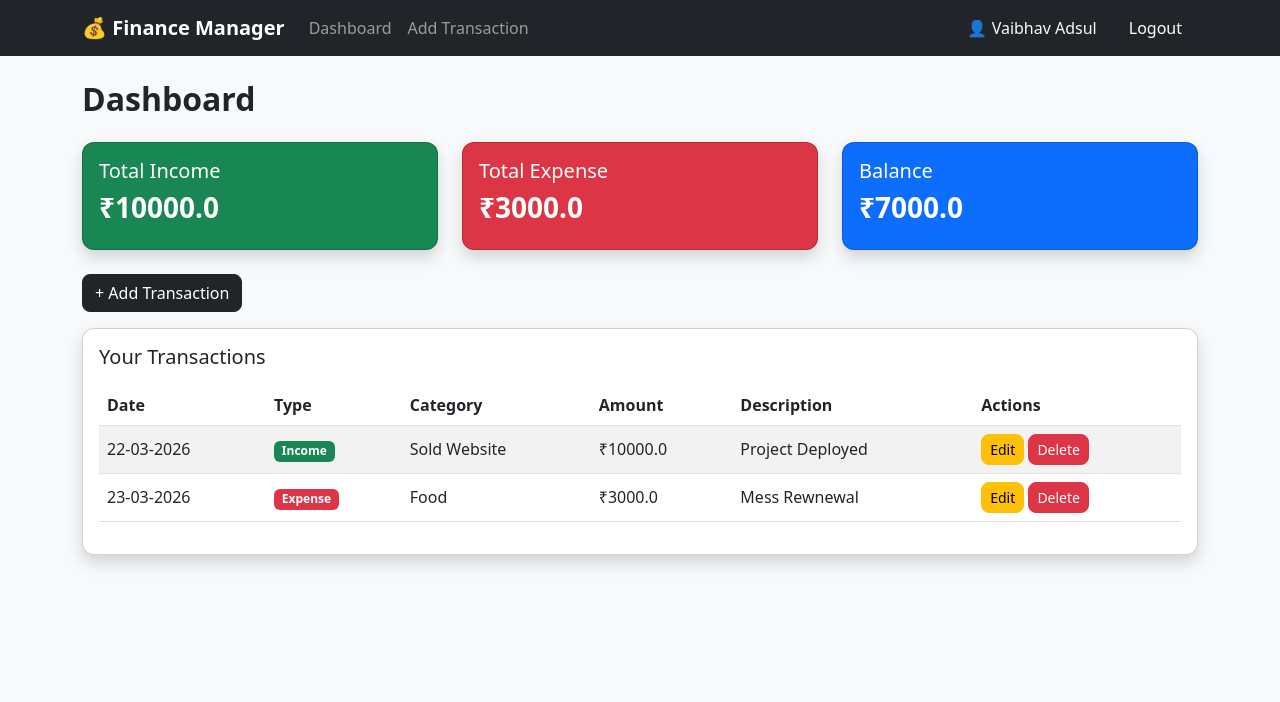
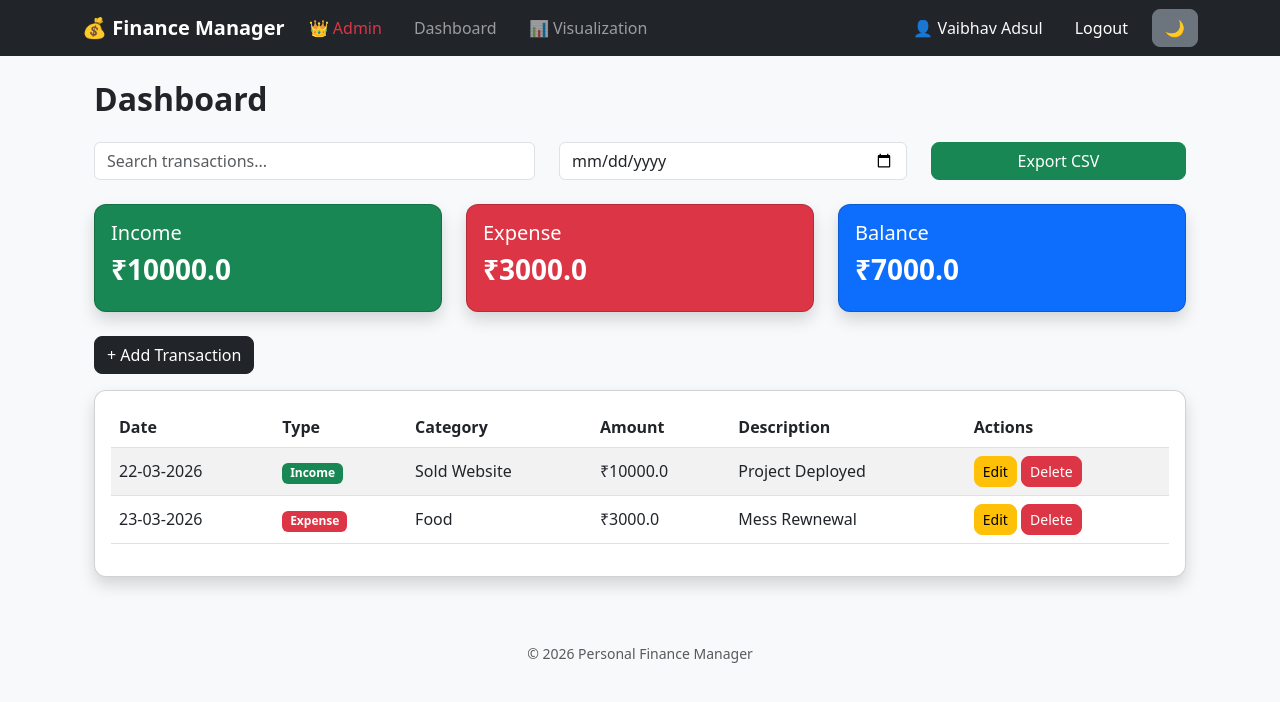
Before and after one commit to Vaibhav5564/Personal-Finance-Manager, a Flask app: page /dashboard in a window 1280 px wide. Shown: the top 702 px of the page. Run offline with Flask 3, Linux system fonts and the light colour scheme; a user stored in the database is signed in.

Commit message:
Added my project

```diff
--- a/Personal Finance Manager/app/models.py
+++ b/Personal Finance Manager/app/models.py
@@ -9,6 +9,7 @@ from datetime import datetime
 # This table stores all user-related data like login info
 class User(db.Model, UserMixin):
     id = db.Column(db.Integer, primary_key=True)
+    is_admin = db.Column(db.Boolean, default=False)
 
     # basic user info
     username = db.Column(db.String(100), unique=True, nullable=False)
--- a/Personal Finance Manager/app/routes.py
+++ b/Personal Finance Manager/app/routes.py
@@ -1,47 +1,43 @@
-from flask import Blueprint, render_template, redirect, url_for, flash
+from flask import Blueprint, render_template, redirect, url_for, flash, Response, request
 from .models import User, Transaction
 from .forms import RegisterForm, LoginForm, TransactionForm
 from . import db
 from .utils import calculate_totals
 from flask_login import login_user, login_required, logout_user, current_user
 from werkzeug.security import generate_password_hash, check_password_hash
+import csv
 
-# Blueprint setup
+# Blueprint
 main = Blueprint('main', __name__)
-
 
 # -----------------------------
 # HOME
 # -----------------------------
+
 @main.route('/')
 def home():
-    if current_user.is_authenticated:
-        return redirect(url_for('main.dashboard'))
+    logout_user()   # 🔥 force logout every time
     return redirect(url_for('main.login'))
-
 
 # -----------------------------
 # REGISTER
 # -----------------------------
 @main.route('/register', methods=['GET', 'POST'])
 def register():
-    # if already logged in → go dashboard
     if current_user.is_authenticated:
         return redirect(url_for('main.dashboard'))
 
     form = RegisterForm()
 
     if form.validate_on_submit():
-        # check existing email
         existing_user = User.query.filter_by(email=form.email.data).first()
+
         if existing_user:
             flash('Email already exists. Please login.')
             return redirect(url_for('main.login'))
 
-        # hash password
         hashed_password = generate_password_hash(form.password.data)
 
-        # create new user
         new_user = User(
             username=form.username.data,
             email=form.email.data,
@@ -56,13 +52,11 @@ def register():
 
     return render_template('auth/register.html', form=form)
 
-
 # -----------------------------
 # LOGIN
 # -----------------------------
 @main.route('/login', methods=['GET', 'POST'])
 def login():
-    # if already logged in → skip login
     if current_user.is_authenticated:
         return redirect(url_for('main.dashboard'))
 
@@ -71,7 +65,6 @@ def login():
     if form.validate_on_submit():
         user = User.query.filter_by(email=form.email.data).first()
 
-        # validate credentials
         if user and check_password_hash(user.password, form.password.data):
             login_user(user)
             flash('Login successful!')
@@ -92,17 +85,13 @@ def logout():
     flash('Logged out successfully.')
     return redirect(url_for('main.login'))
 
-
 # -----------------------------
 # DASHBOARD
 # -----------------------------
 @main.route('/dashboard')
 @login_required
 def dashboard():
-    # fetch user's transactions
     transactions = Transaction.query.filter_by(user_id=current_user.id).all()
-
-    # calculate totals using utils
     income, expense, balance = calculate_totals(transactions)
 
     return render_template(
@@ -113,7 +102,6 @@ def dashboard():
         balance=balance
     )
 
-
 # -----------------------------
 # ADD TRANSACTION
 # -----------------------------
@@ -123,9 +111,25 @@ def add_transaction():
     form = TransactionForm()
 
     if form.validate_on_submit():
+
+        # Get current user's transactions
+        transactions = Transaction.query.filter_by(user_id=current_user.id).all()
+
+        income = sum(t.amount for t in transactions if t.type == 'income')
+        expense = sum(t.amount for t in transactions if t.type == 'expense')
+
+        new_amount = form.amount.data
+
+        # ❌ BLOCK NEGATIVE BALANCE
+        if form.type.data == 'expense' and (expense + new_amount > income):
+            remaining = income - expense
+            flash(f'❌ Insufficient balance! You only have ₹{remaining}', 'danger')
+            return render_template('dashboard/add_transaction.html', form=form)
+
+        # ✅ SAVE TRANSACTION
         new_transaction = Transaction(
             type=form.type.data,
-            amount=form.amount.data,
+            amount=new_amount,
             category=form.category.data,
             description=form.description.data,
             user_id=current_user.id
@@ -134,7 +138,7 @@ def add_transaction():
         db.session.add(new_transaction)
         db.session.commit()
 
-        flash('Transaction added successfully!')
+        flash('Transaction added successfully!', 'success')
         return redirect(url_for('main.dashboard'))
 
     return render_template('dashboard/add_transaction.html', form=form)
@@ -148,7 +152,6 @@ def add_transaction():
 def edit_transaction(id):
     transaction = Transaction.query.get_or_404(id)
 
-    # security check (very important)
     if transaction.user_id != current_user.id:
         flash('Unauthorized access!')
         return redirect(url_for('main.dashboard'))
@@ -168,7 +171,6 @@ def edit_transaction(id):
 
     return render_template('dashboard/edit_transaction.html', form=form)
 
-
 # -----------------------------
 # DELETE TRANSACTION
 # -----------------------------
@@ -177,7 +179,6 @@ def edit_transaction(id):
 def delete_transaction(id):
     transaction = Transaction.query.get_or_404(id)
 
-    # security check
     if transaction.user_id != current_user.id:
         flash('Unauthorized action!')
         return redirect(url_for('main.dashboard'))
@@ -188,7 +189,63 @@ def delete_transaction(id):
     flash('Transaction deleted.')
     return redirect(url_for('main.dashboard'))
 
+# -----------------------------
+# EXPORT CSV
+# -----------------------------
+@main.route('/export')
+@login_required
+def export():
+    transactions = Transaction.query.filter_by(user_id=current_user.id).all()
 
+    def generate():
+        yield 'Date,Type,Category,Amount,Description\n'
+        for t in transactions:
+            yield f'{t.date.strftime("%Y-%m-%d")},{t.type},{t.category},{t.amount},{t.description}\n'
+
+    return Response(
+        generate(),
+        mimetype='text/csv',
+        headers={"Content-Disposition": "attachment;filename=transactions.csv"}
+    )
+
+# -----------------------------
+# VISUALIZE
+# -----------------------------
+@main.route('/visualize')
+@login_required
+def visualize():
+    transactions = Transaction.query.filter_by(user_id=current_user.id).all()
+
+    income = sum(t.amount for t in transactions if t.type == 'income')
+    expense = sum(t.amount for t in transactions if t.type == 'expense')
+
+    return render_template('dashboard/visualize.html',
+                           income=income,
+                           expense=expense)
+
+# -----------------------------
+# ADMIN DASHBOARD
+# -----------------------------
+@main.route('/admin', methods=['GET', 'POST'])
+def admin_dashboard():
+
+    if request.method == 'POST':
+        password = request.form.get('admin_password')
+
+        if password == "vaibhav0722":
+            users = User.query.all()
+            transactions = Transaction.query.all()
+
+            return render_template(
+                'admin/admin_dashboard.html',
+                users=users,
+                transactions=transactions
+            )
+        else:
+            flash("Invalid admin passcode!", "danger")
+            return redirect(url_for('main.admin_dashboard'))  # 🔥 IMPORTANT
+
+    return render_template('admin/admin_login_simple.html')
 # -----------------------------
 # ERROR HANDLERS
 # -----------------------------
@@ -196,7 +253,6 @@ def delete_transaction(id):
 def not_found_error(error):
     return render_template('errors/404.html'), 404
 
-
 @main.app_errorhandler(500)
 def internal_error(error):
     return render_template('errors/500.html'), 500
--- a/Personal Finance Manager/main.py
+++ b/Personal Finance Manager/main.py
@@ -17,6 +17,5 @@ if __name__ == "__main__":
 
     with app.app_context():
         db.create_all()
-
     # Run the Flask app
     app.run(debug=True)
--- a/Personal Finance Manager/templates/base.html
+++ b/Personal Finance Manager/templates/base.html
@@ -5,42 +5,83 @@
     <meta name="viewport" content="width=device-width, initial-scale=1.0">
     <title>Personal Finance Manager</title>
 
-    <!-- Bootstrap CSS (for quick and clean UI) -->
+    <!-- Bootstrap CSS -->
     <link href="https://cdn.jsdelivr.net/npm/bootstrap@5.3.0/dist/css/bootstrap.min.css" rel="stylesheet">
 
     <!-- Custom CSS -->
     <link rel="stylesheet" href="{{ url_for('static', filename='css/style.css') }}">
 </head>
-<body>
 
-    <!-- Navbar (separate file for clean structure) -->
+<body class="bg-light">
+
+    <!-- 🔝 Navbar -->
     {% include 'navbar.html' %}
 
 
-    <!-- Flash messages (success / error alerts) -->
-    <div class="container mt-3">
-        {% with messages = get_flashed_messages() %}
+    <!-- 🔔 FLASH MESSAGES (IMPROVED) -->
+    <div class="container mt-3" style="max-width: 700px;">
+
+        {% with messages = get_flashed_messages(with_categories=true) %}
             {% if messages %}
-                {% for msg in messages %}
-                    <div class="alert alert-info alert-dismissible fade show" role="alert">
+
+                {% for category, msg in messages %}
+
+                    <div class="alert alert-{{ category }} alert-dismissible fade show shadow-sm text-center" role="alert">
+
+                        <!-- Icon based on category -->
+                        {% if category == 'success' %}
+                            ✅
+                        {% elif category == 'danger' %}
+                            ❌
+                        {% elif category == 'warning' %}
+                            ⚠️
+                        {% else %}
+                            ℹ️
+                        {% endif %}
+
                         {{ msg }}
+
                         <button type="button" class="btn-close" data-bs-dismiss="alert"></button>
                     </div>
+
                 {% endfor %}
+
             {% endif %}
         {% endwith %}
+
     </div>
 
 
-    <!-- Main content will come from child templates -->
-    <div class="container mt-4">
+    <!-- 📦 Main Content -->
+    <div class="container mt-4 mb-5">
+
         {% block content %}
         {% endblock %}
+
     </div>
 
 
-    <!-- Bootstrap JS (for dropdowns, alerts etc) -->
+    <!-- 🦶 Footer -->
+    <footer class="text-center text-muted py-3">
+        <small>© 2026 Personal Finance Manager</small>
+    </footer>
+
+
+    <!-- Bootstrap JS -->
     <script src="https://cdn.jsdelivr.net/npm/bootstrap@5.3.0/dist/js/bootstrap.bundle.min.js"></script>
+
+
+    <!-- 🔥 AUTO HIDE FLASH AFTER 3 SECONDS -->
+    <script>
+        setTimeout(() => {
+            document.querySelectorAll('.alert').forEach(alert => {
+                alert.classList.remove('show');
+                alert.classList.add('fade');
+                setTimeout(() => alert.remove(), 500);
+            });
+        }, 3000);
+    </script>
+
 
     <!-- Custom JS -->
     <script src="{{ url_for('static', filename='js/main.js') }}"></script>
--- a/Personal Finance Manager/templates/dashboard/dashboard.html
+++ b/Personal Finance Manager/templates/dashboard/dashboard.html
@@ -2,31 +2,50 @@
 
 {% block content %}
 
+<div class="container mt-4">
+
 <h2 class="mb-4">Dashboard</h2>
 
-<!-- Summary Cards -->
+<!-- 🔍 Search + Date Filter -->
+<div class="row mb-4">
+    <div class="col-md-5">
+        <input type="text" id="search" placeholder="Search transactions..." class="form-control">
+    </div>
+
+    <div class="col-md-4">
+        <input type="date" id="filterDate" class="form-control">
+    </div>
+
+    <div class="col-md-3">
+        <a href="{{ url_for('main.export') }}" class="btn btn-success w-100">
+            Export CSV
+        </a>
+    </div>
+</div>
+
+<!-- 📊 Summary -->
 <div class="row mb-4">
 
     <div class="col-md-4">
-        <div class="card text-white bg-success shadow">
+        <div class="card bg-success text-white shadow">
             <div class="card-body">
-                <h5>Total Income</h5>
+                <h5>Income</h5>
                 <h3>₹{{ income }}</h3>
             </div>
         </div>
     </div>
 
     <div class="col-md-4">
-        <div class="card text-white bg-danger shadow">
+        <div class="card bg-danger text-white shadow">
             <div class="card-body">
-                <h5>Total Expense</h5>
+                <h5>Expense</h5>
                 <h3>₹{{ expense }}</h3>
             </div>
         </div>
     </div>
 
     <div class="col-md-4">
-        <div class="card text-white bg-primary shadow">
+        <div class="card bg-primary text-white shadow">
             <div class="card-body">
                 <h5>Balance</h5>
                 <h3>₹{{ balance }}</h3>
@@ -36,20 +55,16 @@
 
 </div>
 
-
-<!-- Add Transaction Button -->
+<!-- ➕ Add Button -->
 <div class="mb-3">
     <a href="{{ url_for('main.add_transaction') }}" class="btn btn-dark">
         + Add Transaction
     </a>
 </div>
 
-
-<!-- Transactions Table -->
+<!-- 📋 Table -->
 <div class="card shadow">
     <div class="card-body">
-
-        <h5 class="mb-3">Your Transactions</h5>
 
         <table class="table table-striped">
 
@@ -66,8 +81,10 @@
 
             <tbody>
                 {% for t in transactions %}
-                <tr>
+                <tr data-date="{{ t.date.strftime('%Y-%m-%d') }}">
+
                     <td>{{ t.date.strftime('%d-%m-%Y') }}</td>
+
                     <td>
                         {% if t.type == 'income' %}
                             <span class="badge bg-success">Income</span>
@@ -75,25 +92,59 @@
                             <span class="badge bg-danger">Expense</span>
                         {% endif %}
                     </td>
+
                     <td>{{ t.category }}</td>
                     <td>₹{{ t.amount }}</td>
                     <td>{{ t.description }}</td>
 
                     <td>
-                        <a href="{{ url_for('main.edit_transaction', id=t.id) }}" class="btn btn-sm btn-warning">Edit</a>
-                        <a href="{{ url_for('main.delete_transaction', id=t.id) }}" class="btn btn-sm btn-danger">Delete</a>
+                        <!-- EDIT -->
+                        <a href="{{ url_for('main.edit_transaction', id=t.id) }}"
+                           class="btn btn-sm btn-warning">
+                           Edit
+                        </a>
+
+                        <!-- DELETE (ONLY HERE confirm works) -->
+                        <a href="{{ url_for('main.delete_transaction', id=t.id) }}"
+                           class="btn btn-sm btn-danger"
+                           onclick="return confirm('Are you sure you want to delete this transaction?')">
+                           Delete
+                        </a>
                     </td>
+
                 </tr>
                 {% endfor %}
             </tbody>
 
         </table>
 
-        {% if not transactions %}
-            <p class="text-center mt-3">No transactions yet.</p>
-        {% endif %}
-
     </div>
 </div>
 
+</div>
+
+<!-- 🔍 SEARCH -->
+<script>
+document.getElementById("search").addEventListener("keyup", function() {
+    let value = this.value.toLowerCase();
+
+    document.querySelectorAll("tbody tr").forEach(row => {
+        row.style.display = row.innerText.toLowerCase().includes(value) ? "" : "none";
+    });
+});
+</script>
+
+<!-- 📅 DATE FILTER -->
+<script>
+document.getElementById("filterDate").addEventListener("change", function() {
+    let selectedDate = this.value;
+
+    document.querySelectorAll("tbody tr").forEach(row => {
+        let rowDate = row.getAttribute("data-date");
+
+        row.style.display = (!selectedDate || rowDate === selectedDate) ? "" : "none";
+    });
+});
+</script>
+
 {% endblock %}
--- a/Personal Finance Manager/templates/navbar.html
+++ b/Personal Finance Manager/templates/navbar.html
@@ -1,66 +1,102 @@
-<!-- Bootstrap Navbar -->
 <nav class="navbar navbar-expand-lg navbar-dark bg-dark">
     <div class="container">
 
-        <!-- App Name / Logo -->
-        <a class="navbar-brand" href="{{ url_for('main.dashboard') }}">
-            💰 Finance Manager
-        </a>
+        <!-- Logo -->
+        <span class="navbar-brand">💰 Finance Manager</span>
 
-        <!-- Mobile toggle button -->
+        <!-- Toggle -->
         <button class="navbar-toggler" type="button" data-bs-toggle="collapse" data-bs-target="#navbarNav">
             <span class="navbar-toggler-icon"></span>
         </button>
 
-        <!-- Navbar links -->
+        <!-- COLLAPSE START -->
         <div class="collapse navbar-collapse" id="navbarNav">
 
-            <!-- Left side -->
-            <ul class="navbar-nav me-auto">
+            <!-- LEFT SIDE -->
+            <ul class="navbar-nav me-auto gap-3">
 
                 {% if current_user.is_authenticated %}
+
+                <!-- 👑 Admin -->
                 <li class="nav-item">
-                        <a class="nav-link" href="{{ url_for('main.dashboard') }}">Dashboard</a>
+                    <a class="nav-link text-danger" href="{{ url_for('main.admin_dashboard') }}">
+                        👑 Admin
+                    </a>
                 </li>
 
+                <!-- Dashboard -->
                 <li class="nav-item">
-                        <a class="nav-link" href="{{ url_for('main.add_transaction') }}">Add Transaction</a>
+                    <a class="nav-link" href="{{ url_for('main.dashboard') }}">
+                        Dashboard
+                    </a>
                 </li>
+
+
+
+                <!-- 📊 Visualization (NEW) -->
+                <li class="nav-item">
+                    <a class="nav-link" href="{{ url_for('main.visualize') }}">
+                        📊 Visualization
+                    </a>
+                </li>
+
                 {% endif %}
 
             </ul>
 
-            <!-- Right side -->
-            <ul class="navbar-nav ms-auto">
+            <!-- RIGHT SIDE -->
+            <ul class="navbar-nav ms-auto align-items-center gap-2">
 
                 {% if current_user.is_authenticated %}
-                    <!-- Show username -->
+
+                <!-- Username -->
                 <li class="nav-item">
                     <span class="nav-link text-light">
                         👤 {{ current_user.username }}
                     </span>
                 </li>
 
+                <!-- Logout -->
                 <li class="nav-item">
-                        <a class="nav-link btn btn-danger text-white ms-2 px-3" href="{{ url_for('main.logout') }}">
+                    <a class="nav-link btn btn-danger text-white px-3"
+                       href="{{ url_for('main.logout') }}">
                         Logout
                     </a>
                 </li>
 
+                <!-- Dark Mode -->
+                <li class="nav-item">
+                    <button onclick="toggleDarkMode()" class="btn btn-secondary">
+                        🌙
+                    </button>
+                </li>
+
                 {% else %}
+
                 <li class="nav-item">
                     <a class="nav-link" href="{{ url_for('main.login') }}">Login</a>
                 </li>
 
                 <li class="nav-item">
-                        <a class="nav-link btn btn-primary text-white ms-2 px-3" href="{{ url_for('main.register') }}">
+                    <a class="nav-link btn btn-primary text-white px-3"
+                       href="{{ url_for('main.register') }}">
                         Register
                     </a>
                 </li>
+
                 {% endif %}
 
             </ul>
 
         </div>
+        <!-- COLLAPSE END -->
+
     </div>
 </nav>
+
+<script>
+function toggleDarkMode() {
+    document.body.classList.toggle("bg-dark");
+    document.body.classList.toggle("text-light");
+}
+</script>
```
Also changed, not shown: Personal Finance Manager/templates/admin/admin_dashboard.html (added, +49 -0 lines), Personal Finance Manager/templates/admin/admin_login_simple.html (added, +25 -0 lines), Personal Finance Manager/templates/auth/admin_auth.html (added, +27 -0 lines), Personal Finance Manager/templates/dashboard/visualize.html (added, +36 -0 lines), Personal Finance Manager/instance/db.sqlite3. Lines whose indentation alone changed are shown as unchanged.
